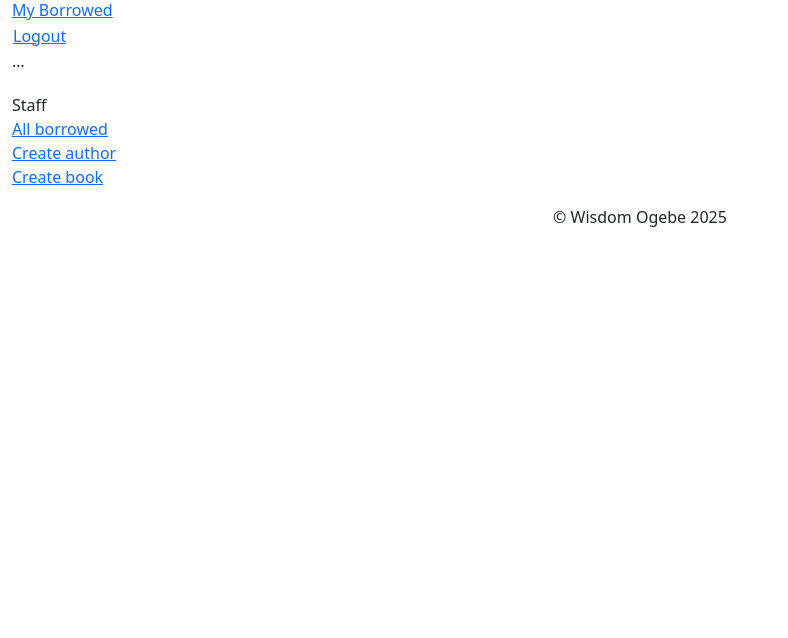
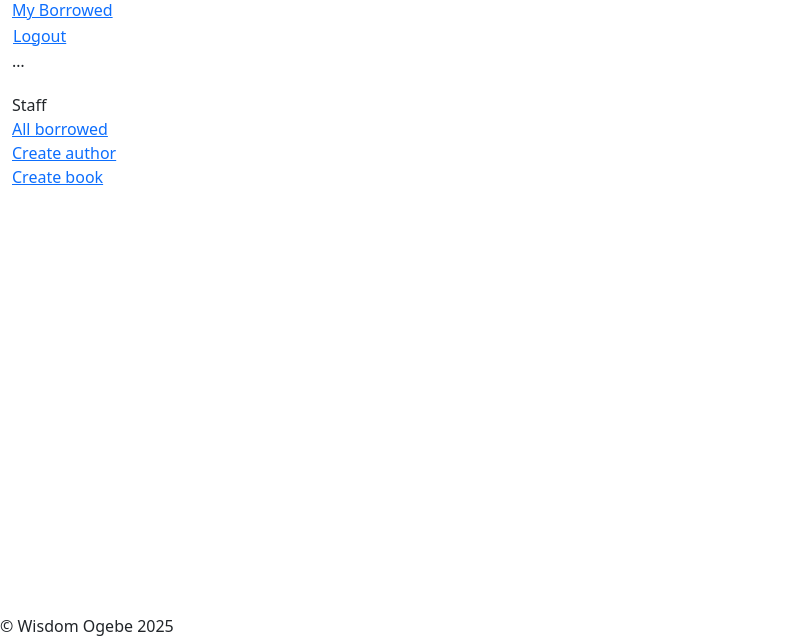
Before and after one commit to wisdomogebe/locallibrary, a Django app: page /catalog/author/create/ in a window 1280 px wide. Shown: the part 162-800 px from the top of the page, without its empty margins (0-788 px from the left). Run offline with Django 5.2, Linux system fonts and the light colour scheme; the visitor is signed in with stand-in values (Sample User, id 1).

Commit message:
Update base_generic.html

```diff
--- a/catalog/templates/base_generic.html
+++ b/catalog/templates/base_generic.html
@@ -80,7 +80,7 @@
       </div>
     </div>
   </body>
-  <footer style="text-align: center;">
+  <footer style="position: fixed; bottom: 0; width: 100%; z-index: 1030;">
     © Wisdom Ogebe 2025
   </footer>
 </html>
```
